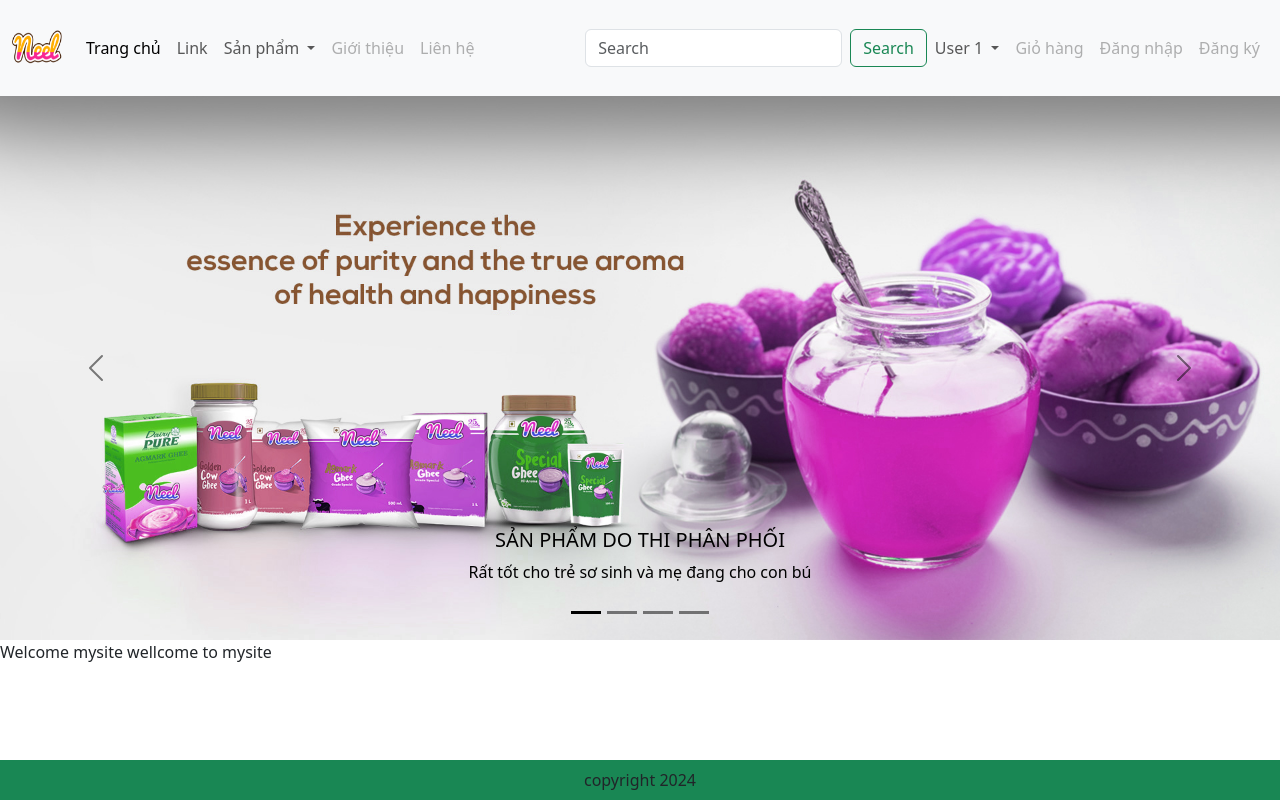
After one commit to DoanAnhThi/webbanhang, a Django app: template app/templates/app/home.html in a window 1280 px wide. The commit adds this page. Run offline with Django 5.2, Linux system fonts and the light colour scheme; the template is opened without the code that fills it, so the values that code supplies are empty; some libraries are stand-ins or nearby versions.

Commit message:
Thêm banner cho web

```diff
--- a/app/templates/app/base.html
+++ b/app/templates/app/base.html
@@ -87,6 +87,7 @@
           </nav>
         <script src="" async defer></script>
         <!--main body copy tu các trang khác-->
+        {% block banner_slider  %}{% endblock banner_slider  %}
         {% block main-content %}{% endblock main-content %}
         wellcome to mysite
         <!--làm footer-->
--- /dev/null
+++ b/app/templates/app/home.html
@@ -0,0 +1,46 @@
+{% extends 'app/base.html' %}
+{% load static %}
+{% block banner_slider %}
+<div id="carouselExampleDark" class="carousel carousel-dark slide">
+    <div class="carousel-indicators">
+      <button type="button" data-bs-target="#carouselExampleDark" data-bs-slide-to="0" class="active" aria-current="true" aria-label="Slide 1"></button>
+      <button type="button" data-bs-target="#carouselExampleDark" data-bs-slide-to="1" aria-label="Slide 2"></button>
+      <button type="button" data-bs-target="#carouselExampleDark" data-bs-slide-to="2" aria-label="Slide 3"></button>
+      <button type="button" data-bs-target="#carouselExampleDark" data-bs-slide-to="2" aria-label="Slide 4"></button>
+    </div>
+    <div class="carousel-inner">
+      <div class="carousel-item active" data-bs-interval="10000">
+        <img src="{% static "app/images/banner/b1.jpg" %}" class="d-block w-100" alt="SẢN PHẨM DO THI PHÂN PHỐI">
+        <div class="carousel-caption d-none d-md-block">
+            <h5>SẢN PHẨM DO THI PHÂN PHỐI</h5>
+            <p>Rất tốt cho trẻ sơ sinh và mẹ đang cho con bú</p>
+        </div>
+      </div>
+      <div class="carousel-item" data-bs-interval="2000">
+        <img src="{% static 'app/images/banner/b2.jpg' %}" class="d-block w-100" alt="...">
+        <div class="carousel-caption d-none d-md-block">
+            <h5>CHỨA NHIỀU VITAMIN TỐT CHO HỆ MIỄN DỊCH</h5>
+            <p>Rất tốt cho trẻ sơ sinh và mẹ đang cho con bú</p>
+        </div>
+      </div>
+      <div class="carousel-item">
+        <img src="{% static 'app/images/banner/b3.jpg' %}" class="d-block w-100" alt="...">
+        <div class="carousel-caption d-none d-md-block">
+            <h5>TĂNG CƯỜNG KHẢ NĂNG HẤP THU CANXI </h5>
+            <p>Rất tốt cho trẻ sơ sinh và mẹ đang cho con bú</p>
+        </div>
+      </div>
+    </div>
+    <button class="carousel-control-prev" type="button" data-bs-target="#carouselExampleDark" data-bs-slide="prev">
+      <span class="carousel-control-prev-icon" aria-hidden="true"></span>
+      <span class="visually-hidden">Previous</span>
+    </button>
+    <button class="carousel-control-next" type="button" data-bs-target="#carouselExampleDark" data-bs-slide="next">
+      <span class="carousel-control-next-icon" aria-hidden="true"></span>
+      <span class="visually-hidden">Next</span>
+    </button>
+  </div>
+{% endblock banner_slider %}
+{% block main-content%}
+Welcome mysite
+{% endblock main-content%}
--- a/app/templates/home.html
+++ /dev/null
@@ -1,5 +0,0 @@
-{% {% extends "app/base.html" %}%}
-{% load static %}
-{% block main-content%}
-Welcome mysite
-{% endblock main-content%}
```
